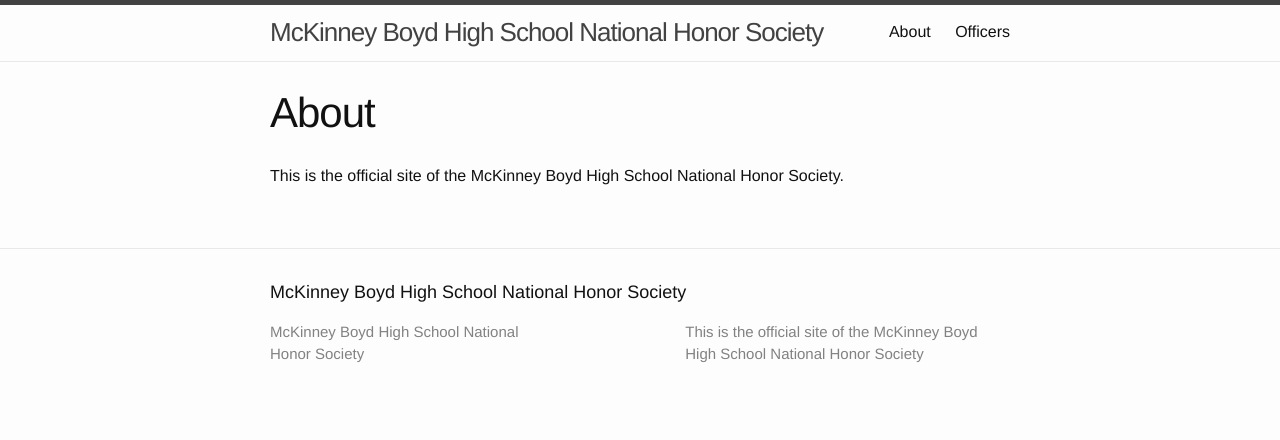
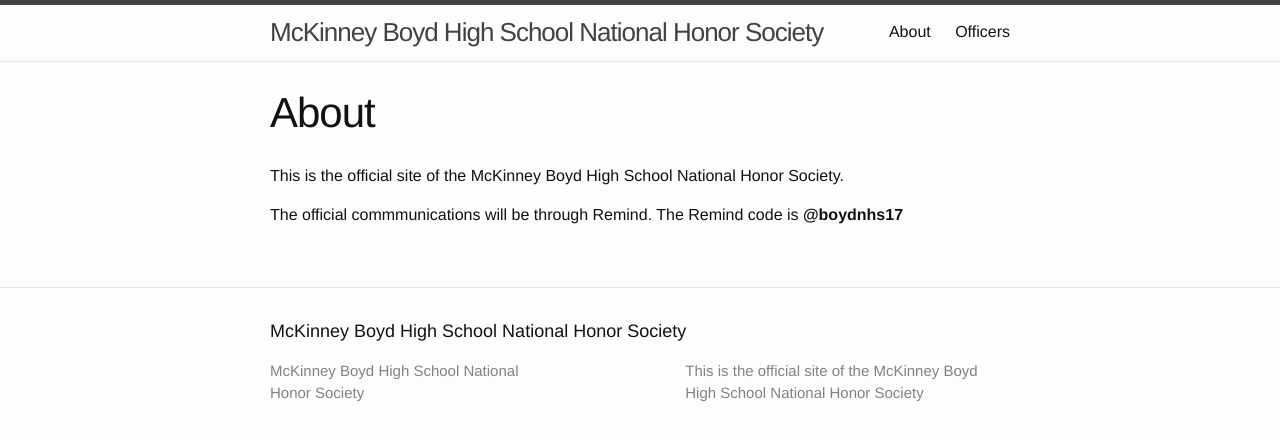
Before and after one commit to mbhs-nhs/mbhs-nhs.github.io, a Jekyll site: the page built from about.md, in a window 1280 px wide. Shown: the top 440 px of the page. Built offline with Jekyll 4.4.1, drawn with Linux system fonts in a browser that asks for light colours.

Commit message:
Add the remind code.

```diff
--- a/about.md
+++ b/about.md
@@ -5,3 +5,5 @@
 ---
 
 This is the official site of the McKinney Boyd High School National Honor Society.
+
+The official commmunications will be through Remind. The Remind code is **@boydnhs17**
```
